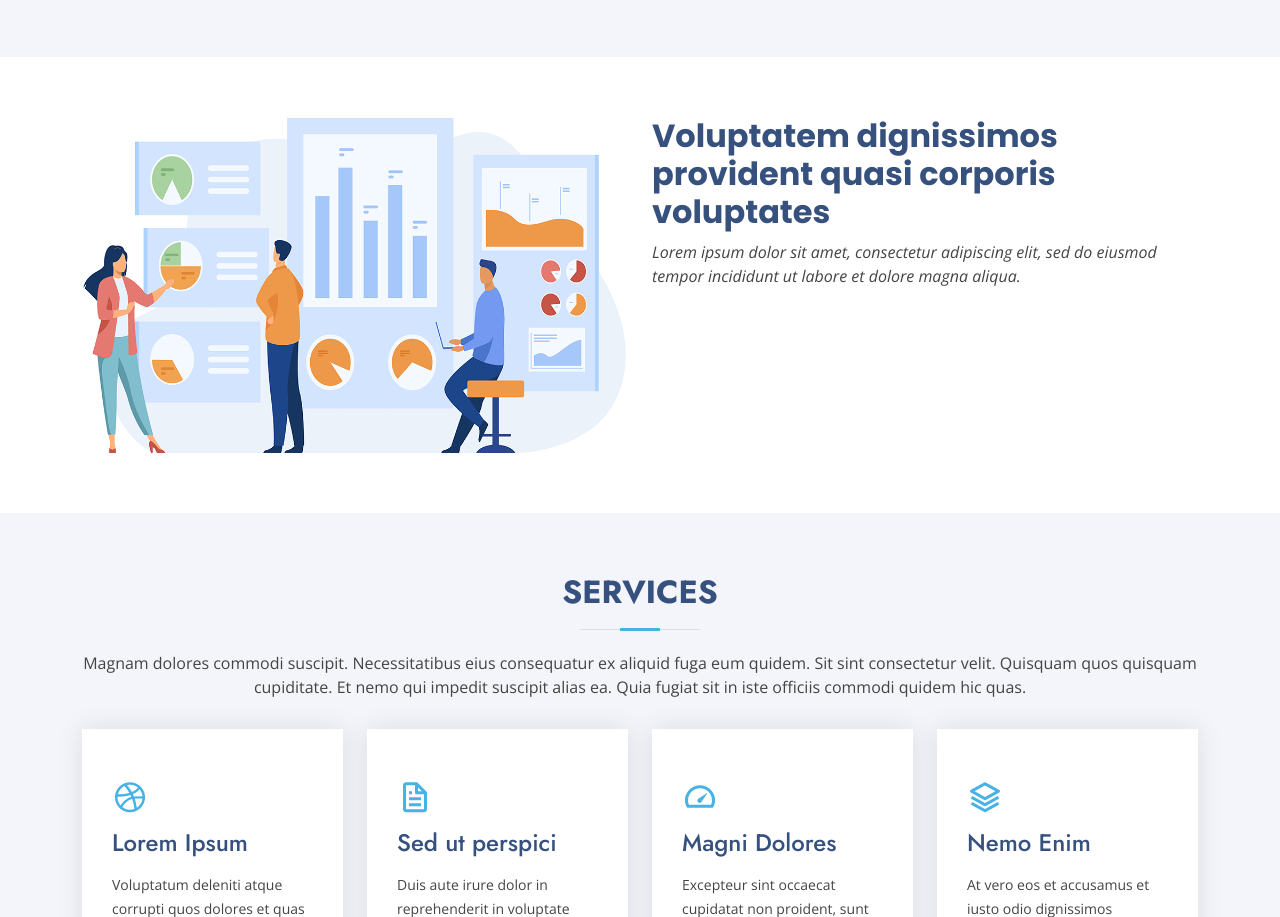
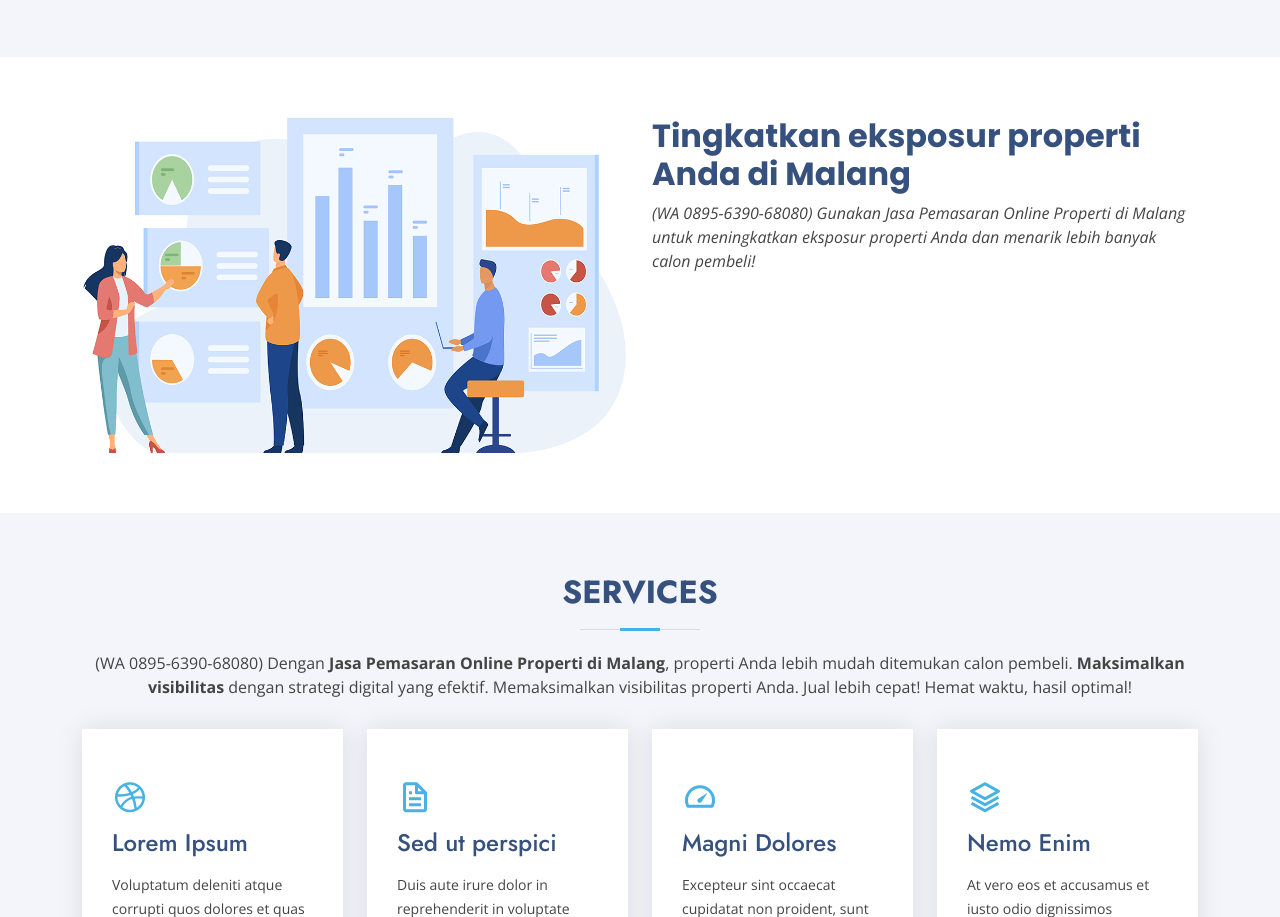
Before and after one commit to jasadigitalmarketingg/jasadigitalmarketingg.github.io, a plain HTML site: page index.html in a window 1280 px wide. Shown: the part 1989-2906 px from the top of the page. Drawn offline with nearby package versions, Linux system fonts and the light colour scheme.

Commit message:
Update index.html

```diff
--- a/index.html
+++ b/index.html
@@ -239,11 +239,9 @@
             <img src="assets/img/skills.png" class="img-fluid" alt="">
           </div>
           <div class="col-lg-6 pt-4 pt-lg-0 content" data-aos="fade-left" data-aos-delay="100">
-            <h3>Voluptatem dignissimos provident quasi corporis voluptates</h3>
+            <h3>Tingkatkan eksposur properti Anda di Malang</h3>
             <p class="fst-italic">
-              Lorem ipsum dolor sit amet, consectetur adipiscing elit, sed do eiusmod tempor incididunt ut labore et dolore
-              magna aliqua.
-            </p>
+              (WA 0895-6390-68080) Gunakan Jasa Pemasaran Online Properti di Malang untuk meningkatkan eksposur properti Anda dan menarik lebih banyak calon pembeli!
 
             </div>
 
@@ -259,7 +257,7 @@
 
         <div class="section-title">
           <h2>Services</h2>
-          <p>Magnam dolores commodi suscipit. Necessitatibus eius consequatur ex aliquid fuga eum quidem. Sit sint consectetur velit. Quisquam quos quisquam cupiditate. Et nemo qui impedit suscipit alias ea. Quia fugiat sit in iste officiis commodi quidem hic quas.</p>
+          <p>(WA 0895-6390-68080) Dengan <b>Jasa Pemasaran Online Properti di Malang</b>, properti Anda lebih mudah ditemukan calon pembeli. <b>Maksimalkan visibilitas</b> dengan strategi digital yang efektif. Memaksimalkan visibilitas properti Anda. Jual lebih cepat! Hemat waktu, hasil optimal!</p>
         </div>
 
         <div class="row">
```
